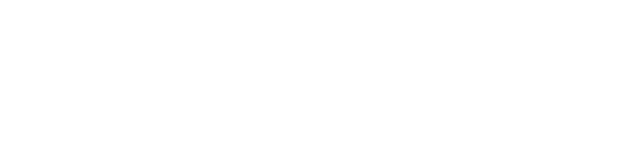
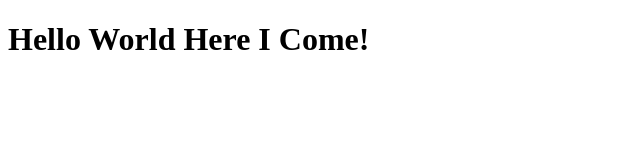
Before and after one commit to monkclock65/html_test_website, a plain HTML site: page html-boilerplate/index.html in a window 1280 px wide. Shown: the whole page, without its empty margins (0-640 px from the left). Drawn offline with Linux system fonts and the light colour scheme.

Commit message:
add a heading to index.html

```diff
--- a/html-boilerplate/index.html
+++ b/html-boilerplate/index.html
@@ -14,6 +14,7 @@
 
     <body>
 
+        <h1>Hello World Here I Come!</h1>
 
     </body>
 </html>
```
